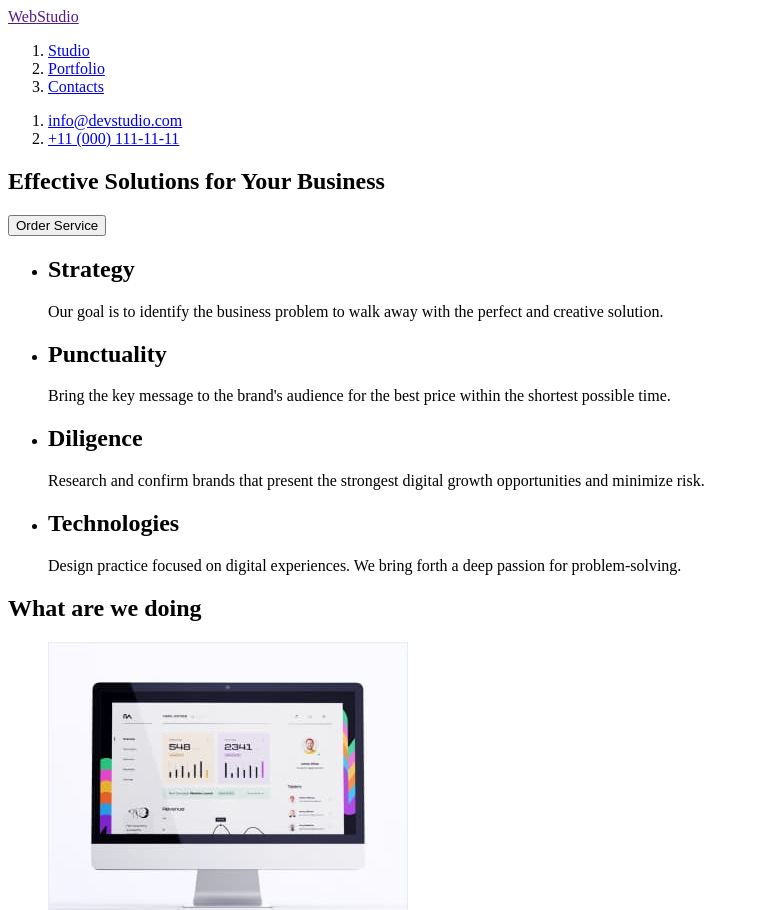
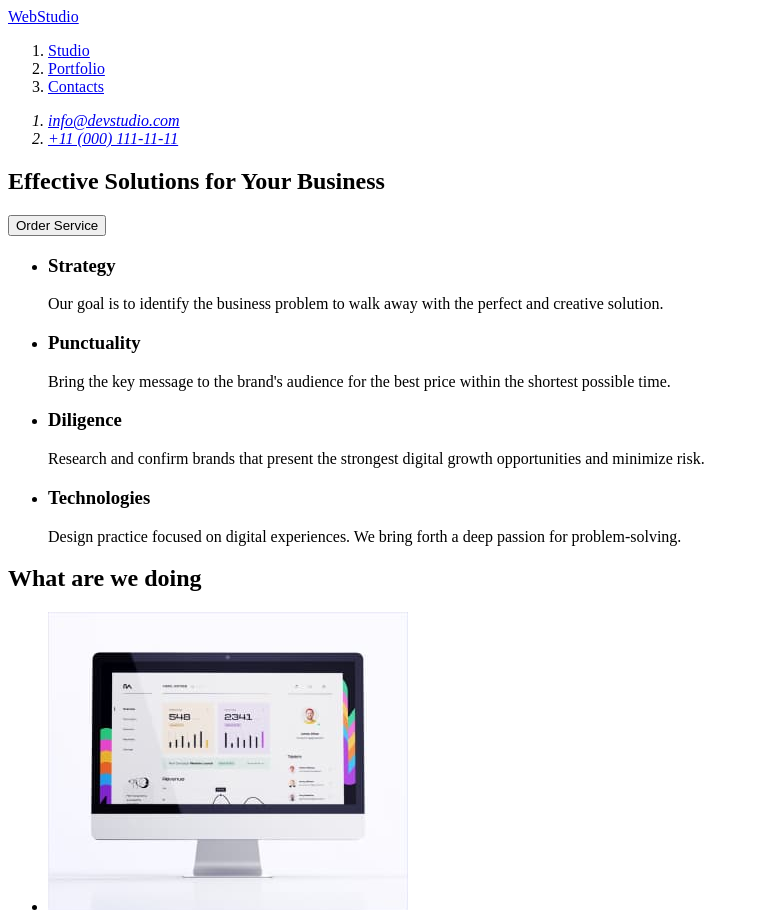
Before and after one commit to artanton/artanton-goit-markup-hw-01, a plain HTML site: page index.html in a window 1280 px wide. Shown: the top 910 px of the page, without its empty margins (0-759 px from the left). Drawn offline with Linux system fonts and the light colour scheme.

Commit message:
HW1-L2-c2

```diff
--- a/index.html
+++ b/index.html
@@ -11,10 +11,12 @@
     <!-- header -->
 
     <header>
-      <a href="">Web<span>Studio</span></a>
 
-      <!-- top menu -->
       <nav>
+
+        <a href="./index.html">WebStudio</a>
+
+        <!-- top menu -->
         <ol>
           <li>
             <a href="#Studio">Studio</a>
@@ -29,6 +31,7 @@
       </nav>
 
       <!-- contacts -->
+      <address>
       <ol>
         <li>
           <a href="mailto:info@devstudio.com">info@devstudio.com</a>
@@ -37,6 +40,7 @@
           <a href="tel:+110001111111">+11 (000) 111-11-11</a>
         </li>
       </ol>
+    </address>
     </header>
 
     <!-- main -->
@@ -55,34 +59,34 @@
         <ul>
           <li>
             <section>
-              <h2>Strategy</h2>
+              <h3>Strategy</h3>
 
-              Our goal is to identify the business problem to walk away with the
-              perfect and creative solution.
+              <p>Our goal is to identify the business problem to walk away with the
+              perfect and creative solution.</p>
             </section>
           </li>
           <li>
             <section>
-              <h2>Punctuality</h2>
+              <h3>Punctuality</h3>
 
-              Bring the key message to the brand's audience for the best price
-              within the shortest possible time.
+              <p>Bring the key message to the brand's audience for the best price
+              within the shortest possible time.</p>
             </section>
           </li>
           <li>
             <section>
-              <h2>Diligence</h2>
+              <h3>Diligence</h3>
 
-              Research and confirm brands that present the strongest digital
-              growth opportunities and minimize risk.
+              <p>Research and confirm brands that present the strongest digital
+              growth opportunities and minimize risk.</p>
             </section>
           </li>
           <li>
             <section>
-              <h2>Technologies</h2>
+              <h3>Technologies</h3>
 
-              Design practice focused on digital experiences. We bring forth a
-              deep passion for problem-solving.
+              <p>Design practice focused on digital experiences. We bring forth a
+              deep passion for problem-solving.</p>
             </section>
           </li>
         </ul>
@@ -187,7 +191,7 @@
     <footer>
       <section>
         <h2 hidden>Footer</h2>
-        <a href="">Web<span>Studio</span></a>
+        <a href="./index.html">WebStudio</a>
         <p>Increase the flow of customers and sales for your business with digital
         marketing & growth solutions.</p>
       </section>
```
